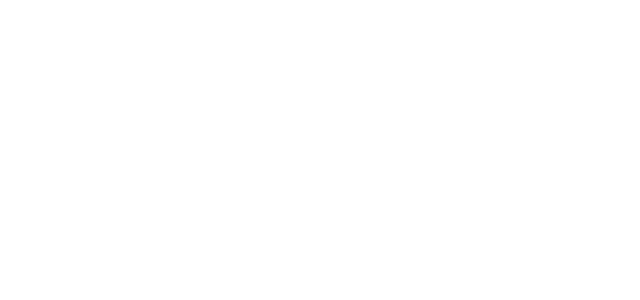
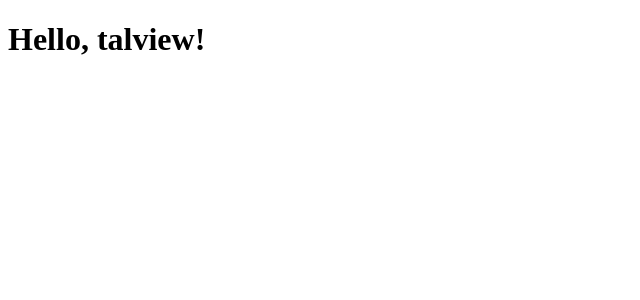
Before and after one commit to Cyl05/tv-train, a React (Vite) app in the folder training/react/: page /router/talview in a window 1280 px wide. Before the commit this address had no page. Shown: the top 300 px of the page, without its empty margins (0-640 px from the left). Built offline with nearby package versions, Linux system fonts and the light colour scheme.

Commit message:
Dynamic routing add

```diff
--- a/training/react/src/App.jsx
+++ b/training/react/src/App.jsx
@@ -5,6 +5,7 @@
 import HandlingEvents from './pages/HandlingEvents.jsx';
 import Forms from './pages/Forms.jsx';
 import { NameProvider } from './components/NameContext.jsx';
+import DynamicPage from './pages/DynamicPage.jsx';
 
 function App() {
 	return (
@@ -14,6 +15,7 @@
 				<Route path="/comps-and-props" element={<ComponentsAndProps />} />
 				<Route path="/handling-events" element={<HandlingEvents />} />
 				<Route path="/forms" element={<Forms />} />
+				<Route path="/router/:name" element={<DynamicPage />} />
 			</Routes>
 		</NameProvider>
 	)
--- /dev/null
+++ b/training/react/src/pages/DynamicPage.jsx
@@ -0,0 +1,14 @@
+import React from 'react';
+import { useParams } from 'react-router-dom';
+
+const DynamicPage = () => {
+    const { name } = useParams();
+
+    return (
+        <>
+            <h1>Hello, {name}!</h1>
+        </>
+    )
+}
+
+export default DynamicPage;
--- a/training/react/src/pages/Home.jsx
+++ b/training/react/src/pages/Home.jsx
@@ -7,7 +7,8 @@
             <h1>Home</h1>
             <Link to="/comps-and-props">Chapter 5: Components and Props</Link><br />
             <Link to="/handling-events">Chapter 6: Handling Events</Link><br />
-            <Link to="/forms">Chapter 7: Forms</Link>
+            <Link to="/forms">Chapter 7: Forms</Link><br />
+            <Link to="/router/talview">Chapter 8: React Router</Link>
         </>
     )
 }
```
